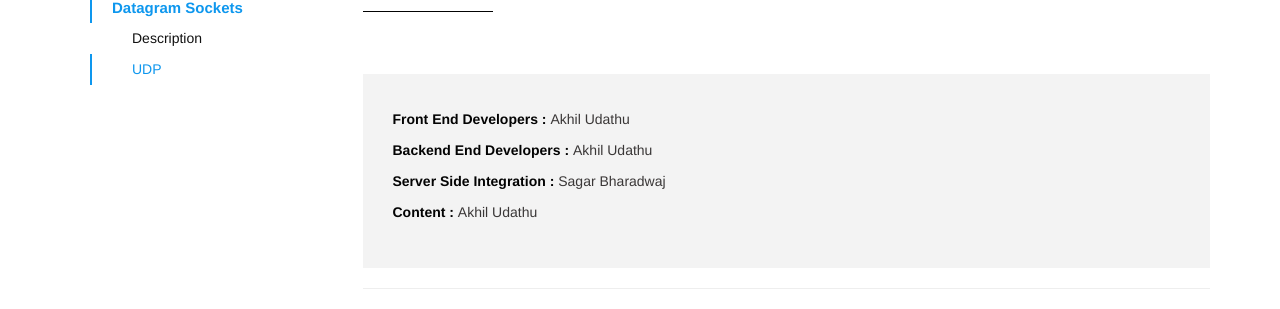
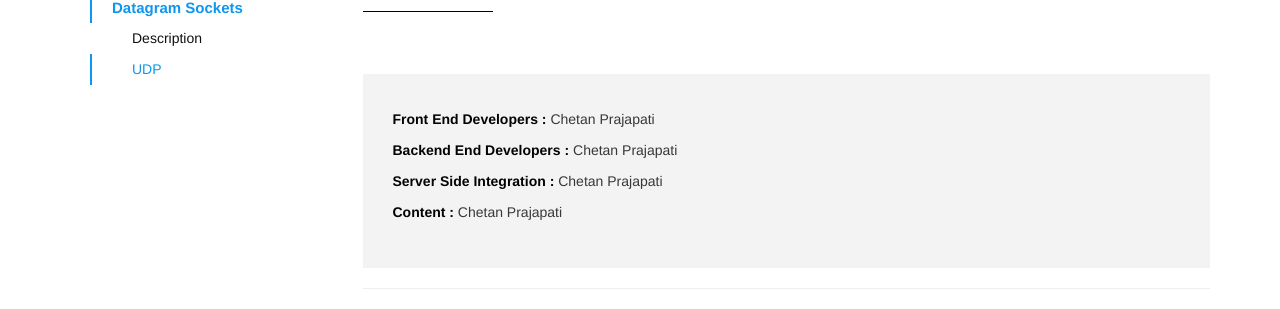
Before and after one commit to chprajap/os, a Django app: page /wiki/socket/ in a window 1280 px wide. Shown: the part 357-666 px from the top of the page. Run offline with Django 3.2, Linux system fonts and the light colour scheme; some libraries are stand-ins or nearby versions.

Commit message:
updated project

```diff
--- a/ossim/wikipages/templates/wikipages/Socket.html
+++ b/ossim/wikipages/templates/wikipages/Socket.html
@@ -95,10 +95,10 @@
                                         <div class="intro1">
                                             <ul>
                                                 <!-- <li><strong>Demo Page : </strong><a href="http://themeforest.net/user/surjithctly" target="_blank">Click Here</a></li> -->
-                                                <li><strong>Front End Developers : </strong>Akhil Udathu</li>
-                                                <li><strong>Backend End Developers : </strong>Akhil Udathu</li>
-                                                <li><strong>Server Side Integration : </strong>Sagar Bharadwaj</li>
-                                                <li><strong>Content : </strong>Akhil Udathu</li>
+                                                <li><strong>Front End Developers : </strong>Chetan Prajapati</li>
+                                                <li><strong>Backend End Developers : </strong>Chetan Prajapati</li>
+                                                <li><strong>Server Side Integration : </strong>Chetan Prajapati</li>
+                                                <li><strong>Content : </strong>Chetan Prajapati</li>
                                             </ul>
                                         </div>
 
```
